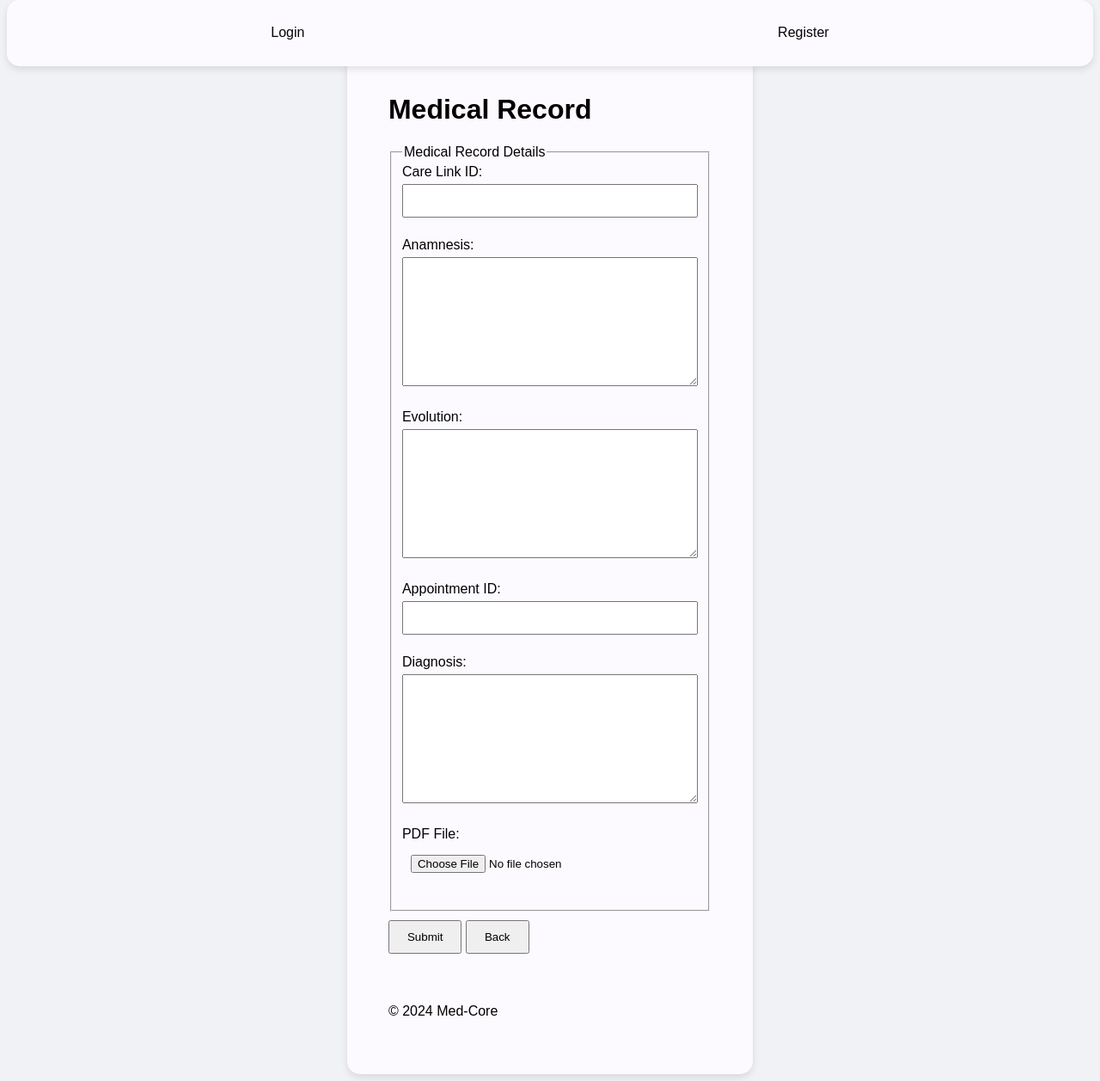
After one commit to NastLen/med-core-2, a Flask app: page /medical_record in a window 1280 px wide. The commit adds this page. Shown: the whole page at 86% size. Run offline with Flask 3, Linux system fonts and the light colour scheme.

Commit message:
desespero

```diff
--- a/app.py
+++ b/app.py
@@ -4,6 +4,7 @@ import datetime
 
 
 from flask import Flask, render_template, redirect, url_for, session, request, flash, jsonify
+from flask_cors import CORS
 from flask_login import login_required, LoginManager
 from mysql.connector import Error
 from datetime import timedelta
@@ -14,6 +15,7 @@ from helper_functions import load_form_fields, serialize_data, send_data_to_api,
 
 
 app = Flask(__name__)
+CORS(app)
 app.config['DEBUG'] = True
 app.config['TEMPLATES_AUTO_RELOAD'] = True
 
@@ -63,7 +65,9 @@ def mark_arrived(appointment_id):
     pass
 @app.route('/frontdesk')
 def frontdesk():
-    return render_template('frontdesk.html')@app.route('/clinics')
+    return render_template('frontdesk.html')
+
+@app.route('/clinics')
 def clinics():
     try:
         response = requests.get('http://0.0.0.0:80/api/clinics')
@@ -105,6 +109,10 @@ def clinic_management():
 @app.route('/doctor_management')
 def doctor_management():
     return render_template('./admin/doctor_management.html')
+
+@app.route('/medical_record')
+def medical_record():
+    return render_template('medical_record.html')
 
 @app.route('/patients')
 def patients():
--- a/templates/base.html
+++ b/templates/base.html
@@ -15,17 +15,6 @@
   <script src="{{ url_for('static', filename='scripts/core-functions/scripts.js') }}"></script>
   <script src="{{ url_for('static', filename='scripts/core-functions/2fa.js') }}"></script>
 
-  <script>
-    document.addEventListener('DOMContentLoaded', function() {
-        const token = localStorage.getItem('token');
-        if (token) {
-            // Set the token as a cookie
-            document.cookie = `token=${token}; path=/;`;
-            console.log('Token set as cookie:', token);
-        }
-    });
-</script>
-
 
   {% endblock %}
 
@@ -34,22 +23,18 @@
       <header>
         <nav>
           <ul>
-            <li><a href="{{ url_for('index') }}">Home</a></li>
-            <li><a href="{{ url_for('about') }}">About Us</a></li>
-            <li><a href="{{ url_for('contact') }}">Contact</a></li>
 
-            {% if current_user.is_authenticated %}
-            <li><a href="{{ url_for('clinics') }}">Clinics</a></li>
-            <li><a href="{{ url_for('patients') }}">Patients</a></li>
-            <li><a href="{{ url_for('frontdesk') }}">Front Desk</a></li>
+      {% if 'token' in request.cookies %}
         <li><a href="{{ url_for('dashboard') }}">Dashboard</a></li>
         <li><a href="{{ url_for('auth.logout') }}">Logout</a></li>
+        <li><a href="{{url_for('patients') }}"> Patients </a></li>
+        <li><a href="{{url_for('clinics') }}"> Clinics</a></li>
       {% else %}
         <li><a href="{{ url_for('auth.login') }}">Login</a></li>
         <li><a href="{{ url_for('auth.register') }}">Register</a></li>
       {% endif %}
-          </ul>
       </nav>
+
       </header>
 
           <main>
@@ -57,6 +42,7 @@
         <!-- Content from child templates will be injected here -->
         <h2>About Us</h2>
         <p>
+
           Welcome to our EHR system. Here you can find information about our
           services.
         </p>
--- a/templates/clinics.html
+++ b/templates/clinics.html
@@ -4,6 +4,7 @@
 
 {% block content %}
 <h1>Clinics list</h1>
+<h2> <a href="{{ url_for('clinic_management') }}"> Add clinic</a></h2>
 
 <style>
     table {
@@ -60,4 +61,7 @@
     </tbody>
 </table>
 
+
+
+
 {% endblock %}
--- /dev/null
+++ b/templates/medical_record.html
@@ -0,0 +1,97 @@
+{% extends "base.html" %}
+
+{% block title %}Medical Record{% endblock %}
+
+{% block content %}
+<h1>Medical Record</h1>
+
+<style>
+    input[type="number"],
+    input[type="text"],
+    input[type="file"],
+    textarea {
+        width: 100%;
+        padding: 10px;
+        margin: 5px 0;
+        box-sizing: border-box;
+    }
+
+    textarea {
+        height: 150px;
+    }
+
+    .button-style {
+        padding: 10px 20px;
+        margin: 10px 0;
+    }
+</style>
+
+<form id="medicalRecordForm" method="POST">
+    <fieldset>
+        <legend>Medical Record Details</legend>
+
+        <label for="care_link_id">Care Link ID:</label>
+        <input type="number" id="care_link_id" name="care_link_id" required /><br /><br />
+
+        <label for="anamnesis">Anamnesis:</label>
+        <textarea id="anamnesis" name="anamnesis"></textarea><br /><br />
+
+        <label for="evolution">Evolution:</label>
+        <textarea id="evolution" name="evolution"></textarea><br /><br />
+
+        <label for="appointment_id">Appointment ID:</label>
+        <input type="number" id="appointment_id" name="appointment_id" /><br /><br />
+
+        <label for="diagnosis">Diagnosis:</label>
+        <textarea id="diagnosis" name="diagnosis"></textarea><br /><br />
+
+        <label for="pdf_file">PDF File:</label>
+        <input type="file" id="pdf_file" name="pdf_file" /><br /><br />
+    </fieldset>
+
+    <button type="submit" class="button-style">Submit</button>
+    <button type="button" id="cancelFormButton" class="button-style">Back</button>
+</form>
+{% endblock %}
+
+{% block scripts %}
+<script>
+    document.addEventListener('DOMContentLoaded', function() {
+        const medicalRecordForm = document.getElementById('medicalRecordForm');
+        medicalRecordForm.addEventListener('submit', async function(event) {
+            event.preventDefault();
+
+            const formData = new FormData(medicalRecordForm);
+            const data = {
+                care_link_id: formData.get('care_link_id'),
+                anamnesis: formData.get('anamnesis'),
+                evolution: formData.get('evolution'),
+                appointment_id: formData.get('appointment_id'),
+                diagnosis: formData.get('diagnosis'),
+                pdf_file: formData.get('pdf_file')
+            };
+
+            try {
+                const response = await fetch('http://127.0.0.1/api/medical-records', {
+                    method: 'POST',
+                    headers: {
+                        'Content-Type': 'application/json'
+                    },
+                    body: JSON.stringify(data)
+                });
+
+                if (response.ok) {
+                    const result = await response.json();
+                    alert(result.message);
+                } else {
+                    const error = await response.json();
+                    alert(error.message);
+                }
+            } catch (error) {
+                console.error('Error:', error);
+                alert('An error occurred while submitting the medical record. Please try again.');
+            }
+        });
+    });
+</script>
+{% endblock %}
--- a/templates/patients.html
+++ b/templates/patients.html
@@ -4,6 +4,7 @@
 
 {% block content %}
 <h1>Patients list</h1>
+<h2> <a href="{{ url_for('patient_management') }}"> Add patient</a></h2>
 
 <style>
   table {
```
Also changed, not shown: auth.py (+1 -19 lines), requirements.txt (+13 -2 lines), templates/admin/clinic_management.html (+26 -10 lines), templates/auth/register.html (+87 -3 lines). Lines whose indentation alone changed are shown as unchanged.
